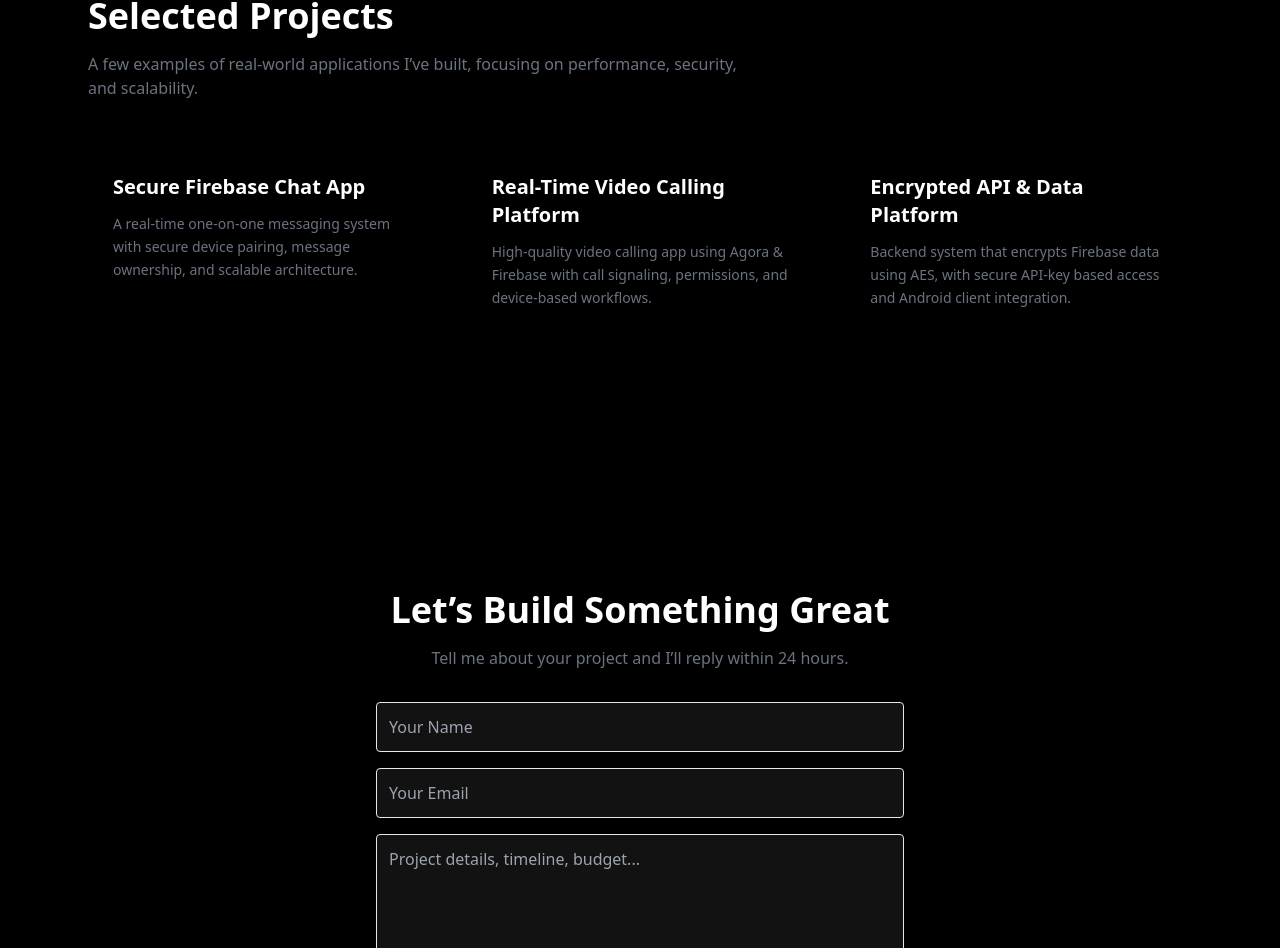
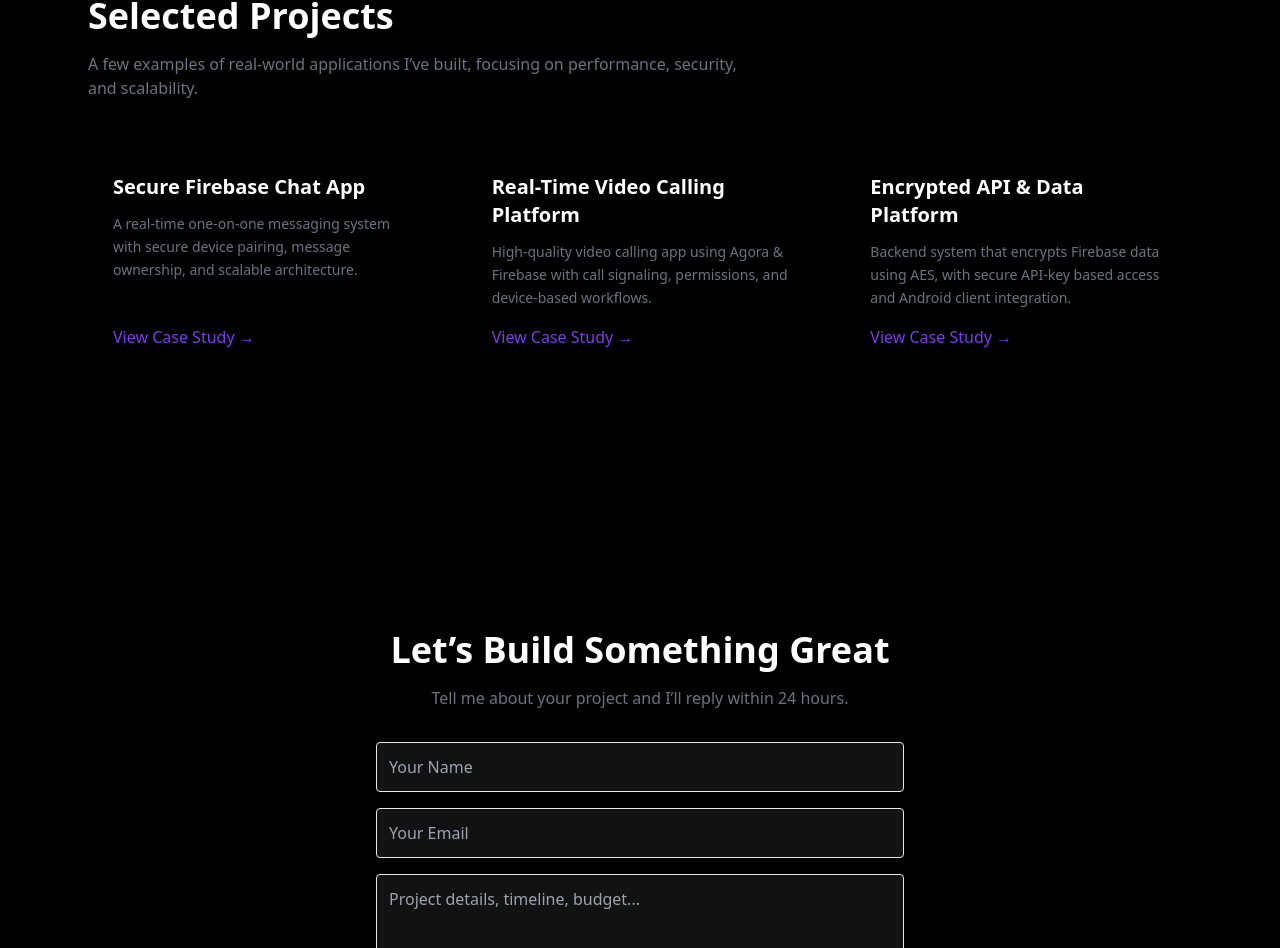
Before and after one commit to bruhlog/Portfolio, a Next.js app: page / in a window 1280 px wide. Shown: the part 1488-2436 px from the top of the page. Built offline with nearby package versions, Linux system fonts and the light colour scheme.

Commit message:
Second Draft

```diff
--- /dev/null
+++ b/app/projects/[slug]/page.tsx
@@ -0,0 +1,10 @@
+export default function ProjectPage({ params }: { params: { slug: string } }) {
+  return (
+    <div className="max-w-3xl mx-auto px-6 py-32">
+      <h1 className="text-4xl font-bold mb-6">{params.slug}</h1>
+      <p className="text-gray-500">
+        Problem → Solution → Tech → Outcome
+      </p>
+    </div>
+  );
+}
--- a/components/Projects.tsx
+++ b/components/Projects.tsx
@@ -1,20 +1,24 @@
 "use client";
 
 import { motion } from "framer-motion";
+import Link from "next/link";
 
 const projects = [
   {
     title: "Secure Firebase Chat App",
+    slug: "firebase-chat-app",
     description:
       "A real-time one-on-one messaging system with secure device pairing, message ownership, and scalable architecture."
   },
   {
     title: "Real-Time Video Calling Platform",
+    slug: "video-calling-platform",
     description:
       "High-quality video calling app using Agora & Firebase with call signaling, permissions, and device-based workflows."
   },
   {
     title: "Encrypted API & Data Platform",
+    slug: "encrypted-api-platform",
     description:
       "Backend system that encrypts Firebase data using AES, with secure API-key based access and Android client integration."
   }
@@ -39,14 +43,23 @@ export default function Projects() {
             viewport={{ once: true }}
             whileHover={{ y: -8 }}
             transition={{ duration: 0.6 }}
-            className="bg-black/5 dark:bg-white/5 border border-black/10 dark:border-white/10 rounded-xl p-6"
+            className="bg-black/5 dark:bg-white/5 border border-black/10 dark:border-white/10 rounded-xl p-6 flex flex-col"
           >
             <h3 className="text-xl font-semibold mb-3">
               {project.title}
             </h3>
-            <p className="text-gray-500 dark:text-gray-400 text-sm leading-relaxed">
+
+            <p className="text-gray-500 dark:text-gray-400 text-sm leading-relaxed flex-grow">
               {project.description}
             </p>
+
+            {/* 👇 STEP 2: LINK TO CASE STUDY */}
+            <Link
+              href={`/projects/${project.slug}`}
+              className="text-primary mt-4 inline-block font-medium"
+            >
+              View Case Study →
+            </Link>
           </motion.div>
         ))}
       </div>
```
